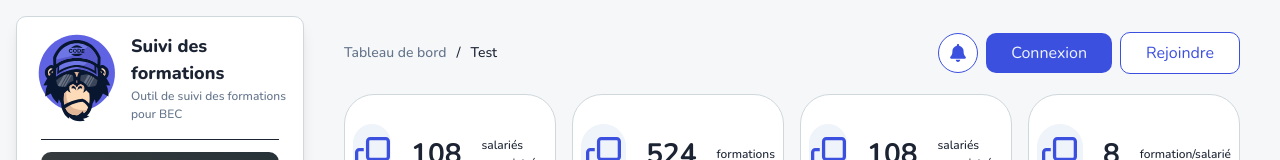
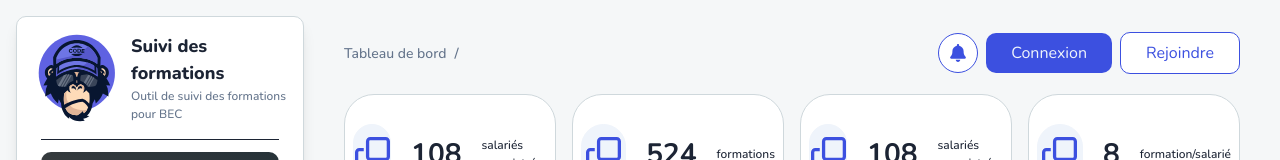
Before and after one commit to Gjiae/SuiviFormations, a Next.js app in the folder frontend/: page / in a window 1280 px wide. Shown: the top 160 px of the page. Built offline with nearby package versions, Linux system fonts and the light colour scheme.

Commit message:
breadcrumbs : affichage et liens des pages dans la navigation

```diff
--- a/frontend/package.json
+++ b/frontend/package.json
@@ -12,7 +12,8 @@
     "clsx": "^2.1.1",
     "next": "14.2.6",
     "react": "^18",
-    "react-icons": "^5.3.0"
+    "react-icons": "^5.3.0",
+    "uuidv4": "^6.2.13"
   },
   "devDependencies": {
     "@types/node": "^20",
--- /dev/null
+++ b/frontend/src/ui/components/breadcrumbs/breadcrumbs.tsx
@@ -0,0 +1,44 @@
+import { Typography } from '@/ui/design-system/typography'
+import clsx from 'clsx'
+import Link from 'next/link'
+import { useRouter } from 'next/router'
+import { v4 as uuidv4 } from 'uuid'
+
+export const Breadcrumbs = () => {
+  const router = useRouter()
+  const asPath = router.asPath
+  const segments = asPath.split('/')
+  const lastSegment = segments[segments.length - 1]
+  segments[0] = 'Tableau de bord'
+
+  const view = segments.map((path, index) => (
+    <div key={uuidv4()}>
+      <Link
+        href={index > 0 ? `/${segments.slice(1, index + 1).join('/')}` : '/'}
+      >
+        <Typography
+          variant="14Med"
+          component="span"
+          weight="medium"
+          className={clsx(
+            path !== lastSegment ? 'text-textcolor' : 'text-dark',
+            'transition-all hover:text-primary hover:opacity-100'
+          )}
+        >
+          {path}
+        </Typography>
+      </Link>
+      {path !== lastSegment && (
+        <Typography
+          variant="14Med"
+          component="span"
+          className="ml-2 text-textcolor"
+        >
+          /
+        </Typography>
+      )}
+    </div>
+  ))
+
+  return <>{view}</>
+}
--- a/frontend/src/ui/components/navigation/navigation.tsx
+++ b/frontend/src/ui/components/navigation/navigation.tsx
@@ -1,8 +1,7 @@
-import Link from 'next/link'
 import { Button } from '../../design-system/button'
-import { Typography } from '../../design-system/typography'
 import { Container } from '../container'
 import { FaBell } from 'react-icons/fa6'
+import { Breadcrumbs } from '../breadcrumbs/breadcrumbs'
 
 interface Props {}
 
@@ -11,34 +10,7 @@ export const Navigation = ({}: Props) => {
     <div className="flex flex-col-reverse justify-between gap-6 mt-5 md:flex-row md:items-center">
       <Container className="flex items-center justify-between py-3 gap-7">
         <div className="flex items-center gap-2.5">
-          <Link href="/">
-            <Typography
-              variant="14Med"
-              theme="gray"
-              weight="medium"
-              className="transition-all hover:text-primary hover:opacity-100"
-            >
-              Tableau de bord
-            </Typography>
-          </Link>
-          <Typography
-            variant="14Med"
-            theme="black"
-            weight="medium"
-            className="transition-all hover:text-primary hover:opacity-100"
-          >
-            /
-          </Typography>
-          <Link href="/">
-            <Typography
-              variant="14Med"
-              theme="black"
-              weight="medium"
-              className="transition-all hover:text-primary hover:opacity-100"
-            >
-              Test
-            </Typography>
-          </Link>
+          <Breadcrumbs />
         </div>
 
         <div className="flex items-right gap-7">
```
Also changed, not shown: 2 other files (tests, documents, lock files or other folders).
